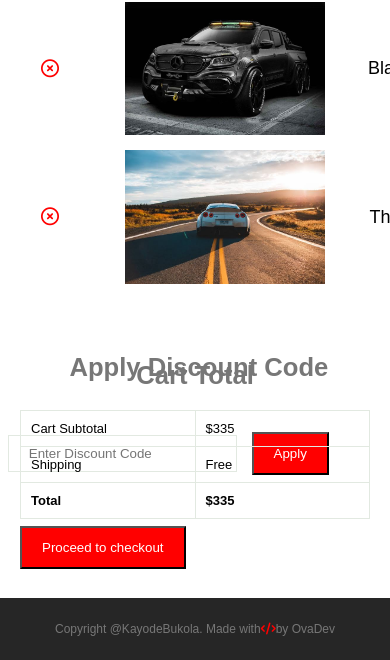
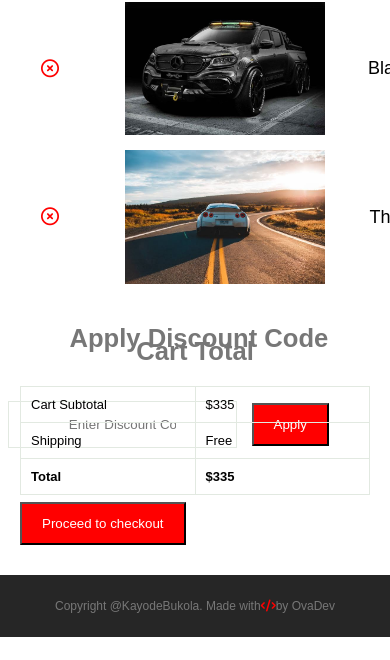
Before and after one commit to KayodeBukola/Automobile, a plain HTML site: page AutomobileProd.html in a window 390 px wide. Shown: the part 1510-2170 px from the top of the page. After the commit the page ends 2147 px from the top, so only its background shows below. Drawn offline with Linux system fonts and the light colour scheme; a script that the page names is missing.

Commit message:
Add files via upload

```diff
--- a/automobileSmall.css
+++ b/automobileSmall.css
@@ -109,7 +109,7 @@
 
     .products {
         width: 100%;
-        /* margin: auto; */
+        margin-top: -65px;
         text-align: center;
         padding-top: 100px;
         justify-content: center;
@@ -144,7 +144,7 @@
     .gallery {
         display: grid;
         grid-template-columns: repeat(auto-fit, minmax(250px, 1fr));
-        grid-gap: 10px;
+        grid-gap: 2px;
     }
 
     .gallery img {
@@ -614,7 +614,19 @@
 
     #coup h3 {
         padding-bottom: 50px;
+        margin-top: -10px;
 
+    }
+
+    #coup input {
+        padding: 15px 60px;
+        outline: none;
+        width: 60%;
+        /* margin-right: 10px; */
+        justify-content: center;
+        align-items: center;
+        border: 1px solid #e2e9e1;
+        margin-top: -10px;
     }
 
     #subtotal {
```
